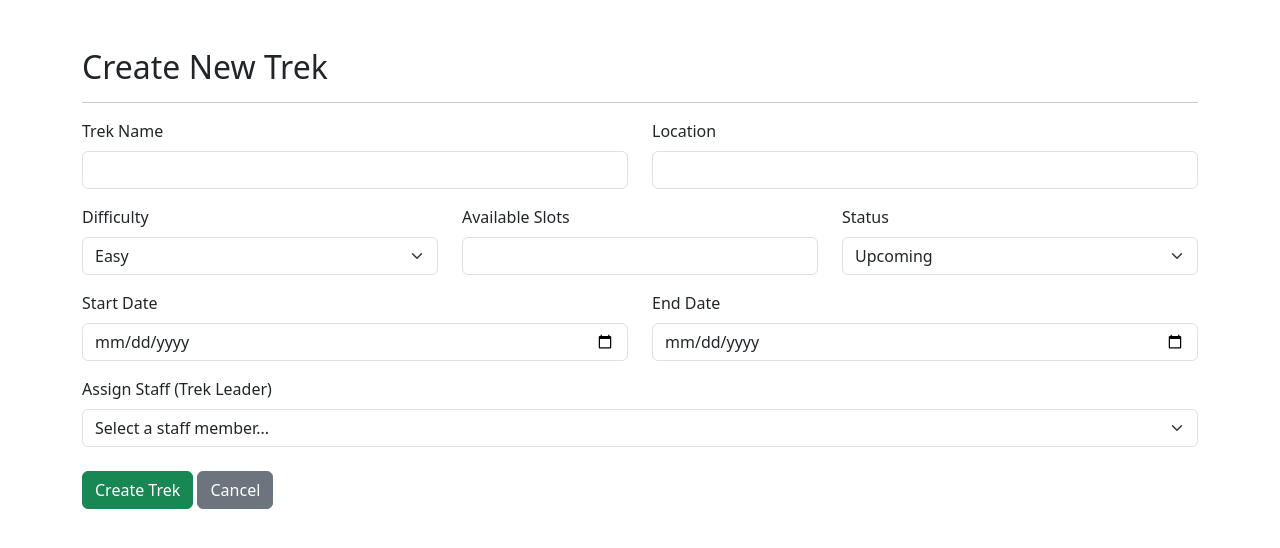
After one commit to dishank-04/trekking-management-application, a Flask app: page /admin/trek/create in a window 1280 px wide. The commit adds this page. Shown: the top 548 px of the page. Run offline with Flask 3, Linux system fonts and the light colour scheme; a user stored in the database is signed in.

Commit message:
Create, Edit, Remove Treks functionaltiy added for Admin user.

```diff
--- a/app/routes/admin.py
+++ b/app/routes/admin.py
@@ -1,5 +1,6 @@
 from flask import Blueprint, request, render_template, session, redirect, url_for, flash
 from app import models
+from datetime import datetime
 
 admin_bp = Blueprint('admin', __name__, url_prefix='/admin')
 
@@ -26,3 +27,115 @@ def admin_dashboard():
     total_bookings = models.Booking.query.count()
 
     return render_template('admin/dashboard.html', treks_count=total_treks, users_count=total_users, staff_count=total_staff, bookings_count=total_bookings)
+
+
+@admin_bp.route('/trek')
+def manage_treks():
+
+    # Displaying all the treks
+
+    treks_list = models.Trek.query.all() # .query.all() will return results in a list format so we need to actually run a for loop to display all treks in a table.
+
+    return render_template('admin/manage_treks.html', all_treks=treks_list) # Passing this list of treks to Jinja template in HTML
+
+
+@admin_bp.route('/trek/create', methods=['GET', 'POST'])
+def create_trek():
+
+    if request.method == 'POST':
+
+        trek_name = request.form.get('trek_name')
+        assigned_staff_id = int(request.form.get('assigned_staff_id'))
+        location = request.form.get('location')
+        difficulty = request.form.get('difficulty')
+        available_slots = int(request.form.get('available_slots'))
+        status = request.form.get('status')
+        start_date = datetime.strptime(request.form.get('start_date'), '%Y-%m-%d')
+        end_date = datetime.strptime(request.form.get('end_date'), '%Y-%m-%d')
+
+        # Before we add duration we need to check a condition on dates such that if end_date < start_date then we cannot proceed to calculate duration
+
+        if end_date < start_date:
+            flash("Failure, End date cannot be smaller than Start date", "danger")
+            return redirect(url_for('admin.create_trek'))
+
+        duration = (end_date - start_date).days
+
+
+        # Now we have everthing to put into trek table
+
+        new_trek = models.Trek(trek_name=trek_name,
+                               assigned_staff_id=assigned_staff_id,
+                               location=location,
+                               difficulty=difficulty,
+                               duration=duration,
+                               available_slots=available_slots,
+                               status=status,
+                               start_date=start_date,
+                               end_date=end_date)
+
+        models.db.session.add(new_trek)
+        models.db.session.commit()
+
+        flash(f"Trek {trek_name} created Successfully!", "success")
+        return redirect(url_for('admin.manage_treks'))
+
+
+    # If request method is Get which means that when admin click on +create new trek button he will be able to see a form open on screen
+
+    available_staff = models.User.query.filter_by(role='Staff').all()
+    return render_template('admin/create_trek.html', trek=None, staff_members=available_staff)
+
+
+@admin_bp.route('trek/create/<int:trek_id>', methods=['GET', 'POST'])
+def edit_trek(trek_id):
+
+    # We use trek_id to fetch the exact Trek row from treks table, this will be useful when we have GET request. We need all this and form will be pre-filled
+
+    trek_to_edit = models.Trek.query.get_or_404(trek_id)
+    available_staff = models.User.query.filter_by(role='Staff').all()
+
+    if request.method == 'POST':
+
+        # We get the new data which admin wrote in HTML form
+
+        new_trek_name = request.form.get('trek_name')
+        new_assigned_staff_id = int(request.form.get('assigned_staff_id'))
+        new_location = request.form.get('location')
+        new_difficulty = request.form.get('difficulty')
+        new_available_slots = int(request.form.get('available_slots'))
+        new_status = request.form.get('status')
+        new_start_date = datetime.strptime(request.form.get('start_date'), '%Y-%m-%d')
+        new_end_date = datetime.strptime(request.form.get('end_date'), '%Y-%m-%d')
+
+        # Validating Dates so that start_date > end_date is NOT TRUE
+
+        if new_start_date > new_end_date:
+            flash("Failure, End date cannot be smaller than Start date", "danger")
+            return redirect(url_for('admin.edit_trek', trek_id=trek_to_edit.id))
+
+        new_duration = (new_end_date - new_start_date).days
+
+        # Now we have new data with us all we need to do is modify data of trek_to_edit, do not create new data row
+
+        trek_to_edit.trek_name = new_trek_name
+        trek_to_edit.assigned_staff_id = new_assigned_staff_id
+        trek_to_edit.location = new_location
+        trek_to_edit.difficulty = new_difficulty
+        trek_to_edit.available_slots = new_available_slots
+        trek_to_edit.status = new_status
+        trek_to_edit.start_date = new_start_date
+        trek_to_edit.end_date = new_end_date
+        trek_to_edit.duration = new_duration
+
+
+        # Since we are not adding a new row to our treks table we dont need models.db.session.add() line we can directly commit the changes
+
+        models.db.session.commit()
+
+        flash(f"Trek {trek_to_edit.trek_name} updated Successfully!", "success")
+        return redirect(url_for('admin.manage_treks'))
+
+
+    # When we click on 'Edit' button server gets a GET request so we need to display form this line will do that
+    return render_template('admin/create_trek.html', trek=trek_to_edit, staff_members=available_staff)
--- /dev/null
+++ b/app/templates/admin/create_trek.html
@@ -0,0 +1,81 @@
+<!DOCTYPE html>
+<html lang="en">
+<head>
+    <meta charset="UTF-8">
+    <meta name="viewport" content="width=device-width, initial-scale=1.0">
+    <link href="https://cdn.jsdelivr.net/npm/bootstrap@5.3.8/dist/css/bootstrap.min.css" rel="stylesheet">
+    <title>Create Trek</title>
+</head>
+
+<body>
+
+    <div class="container mt-5">
+    <h2>Create New Trek</h2>
+    <hr>
+
+    <form action="{{ url_for('admin.edit_trek', trek_id=trek.id) if trek else url_for('admin.create_trek') }}" method="POST">
+
+        <div class="row mb-3">
+            <div class="col-md-6">
+                <label class="form-label">Trek Name</label>
+                <input type="text" name="trek_name" class="form-control" value="{{ trek.trek_name if trek else '' }}" required>
+            </div>
+            <div class="col-md-6">
+                <label class="form-label">Location</label>
+                <input type="text" name="location" class="form-control" value="{{ trek.location if trek else '' }}" required>
+            </div>
+        </div>
+
+        <div class="row mb-3">
+            <div class="col-md-4">
+                <label class="form-label">Difficulty</label>
+                <select name="difficulty" class="form-select" required>
+                    <option value="Easy" {% if trek and trek.difficulty == 'Easy' %} selected {% endif %}>Easy</option>
+                    <option value="Moderate" {% if trek and trek.difficulty == 'Moderate' %} selected {% endif %}>Moderate</option>
+                    <option value="Hard" {% if trek and trek.difficulty == 'Hard' %} selected {% endif %}>Hard</option>
+                </select>
+            </div>
+            <div class="col-md-4">
+                <label class="form-label">Available Slots</label>
+                <input type="number" name="available_slots" class="form-control" min="1" value="{{ trek.available_slots if trek else '' }}" required>
+            </div>
+            <div class="col-md-4">
+                <label class="form-label">Status</label>
+                <select name="status" class="form-select" required>
+                    <option value="Upcoming" {% if trek and trek.status == 'Upcoming' %} selected {% endif %}>Upcoming</option>
+                    <option value="Active" {% if trek and trek.status == 'Active' %} selected {% endif %}>Active</option>
+                    <option value="Completed" {% if trek and trek.status == 'Completed' %} selected {% endif %}>Completed</option>
+                </select>
+            </div>
+        </div>
+
+        <div class="row mb-3">
+            <div class="col-md-6">
+                <label class="form-label">Start Date</label>
+                <input type="date" name="start_date" class="form-control" value="{{ trek.start_date.strftime('%Y-%m-%d') if trek else '' }}" required>
+            </div>
+            <div class="col-md-6">
+                <label class="form-label">End Date</label>
+                <input type="date" name="end_date" class="form-control" value="{{ trek.end_date.strftime('%Y-%m-%d') if trek else '' }}" required>
+            </div>
+        </div>
+
+        <div class="row mb-4">
+            <div class="col-md-12">
+                <label class="form-label">Assign Staff (Trek Leader)</label>
+                <select name="assigned_staff_id" class="form-select" required>
+                    <option value="" disabled selected>Select a staff member...</option>
+                    {% for staff in staff_members %}
+                        <option value="{{ staff.id }}" {% if trek and trek.assigned_staff_id == staff.id%} selected {% endif %}>{{ staff.name }} (ID: {{ staff.id }})</option>
+                    {% endfor %}
+                </select>
+            </div>
+        </div>
+
+        <button type="submit" class="btn btn-success">{{ 'Update trek' if trek else 'Create Trek' }}</button>
+        <a href="{{ url_for('admin.manage_treks') }}" class="btn btn-secondary">Cancel</a>
+    </form>
+</div>
+
+</body>
+</html>
--- a/app/templates/authentication/login_test.html
+++ b/app/templates/authentication/login_test.html
@@ -10,7 +10,7 @@
         <label>Password:</label>
         <input type="password" name="password" required><br><br>
 
-        <button type="submit">Submit Payload</button>
+        <button type="submit">Submit</button>
     </form>
 </body>
 </html>
```
Also changed, not shown: app/templates/admin/dashboard.html (+7 -5 lines), app/templates/admin/manage_treks.html (added, +73 -0 lines), instance/madproject.db.
